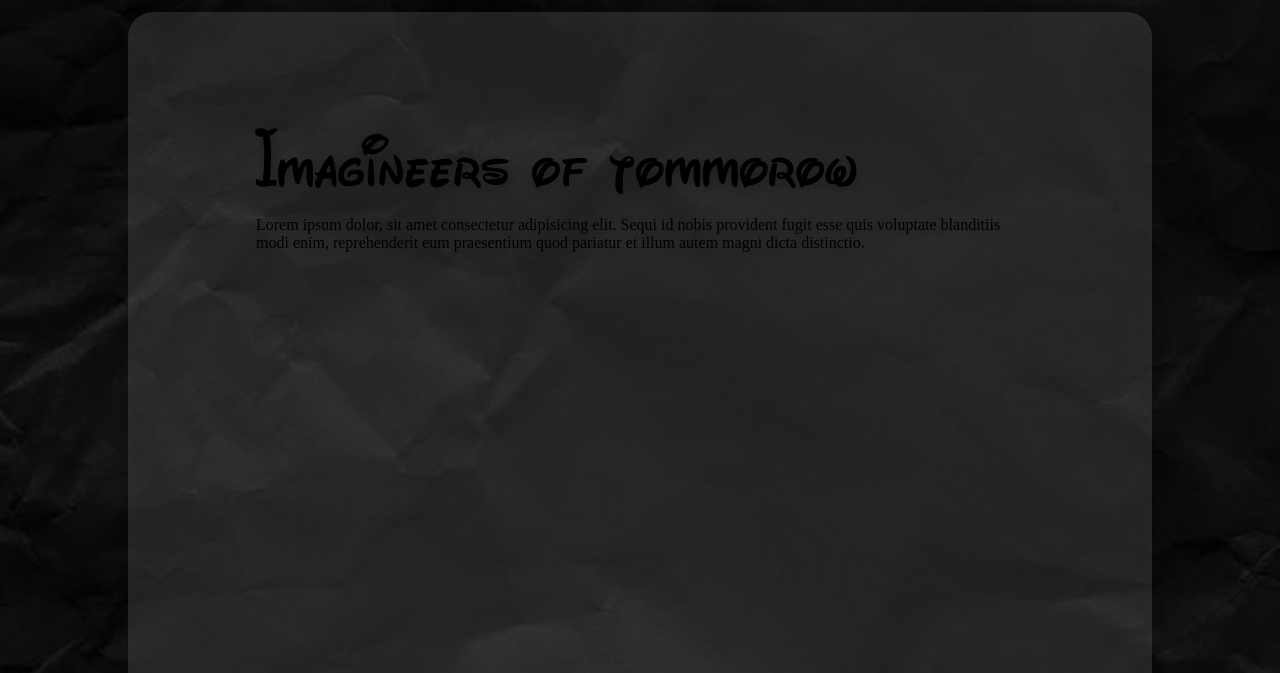
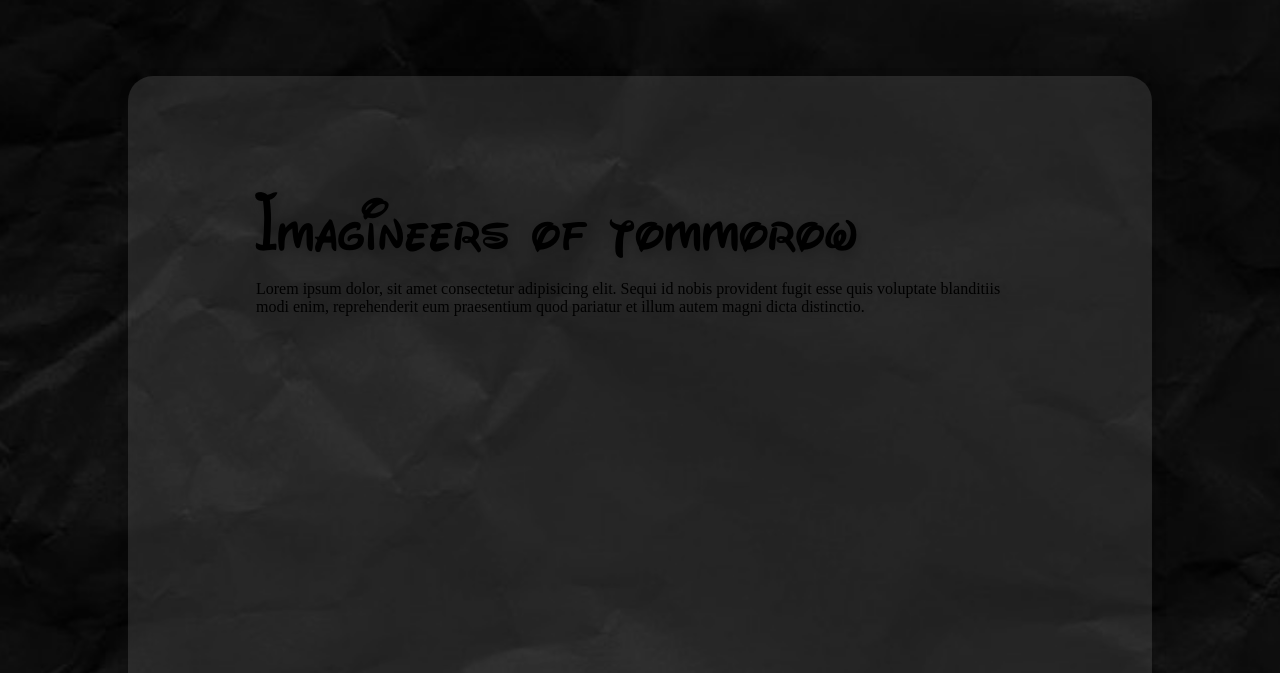
Before and after one commit to EchoBased/imagineers, a plain HTML site: page Website/index.html in a window 1280 px wide. Shown: the part 767-1440 px from the top of the page. Drawn offline with Linux system fonts and the light colour scheme.

Commit message:
Update style.css
margin fix

```diff
--- a/Website/style.css
+++ b/Website/style.css
@@ -80,9 +80,9 @@ body{
 
 .center{
     height: 500px;
-    padding: 10%;
+    padding: 10% 10%;
     border-radius: 25px;
-    margin: 5% 10%;
+    margin: 10% 10% 5% 10%;
     filter: drop-shadow(2px 4px 6px black);
     background-color: rgba(152, 151, 151, 0.2);
 }
```
